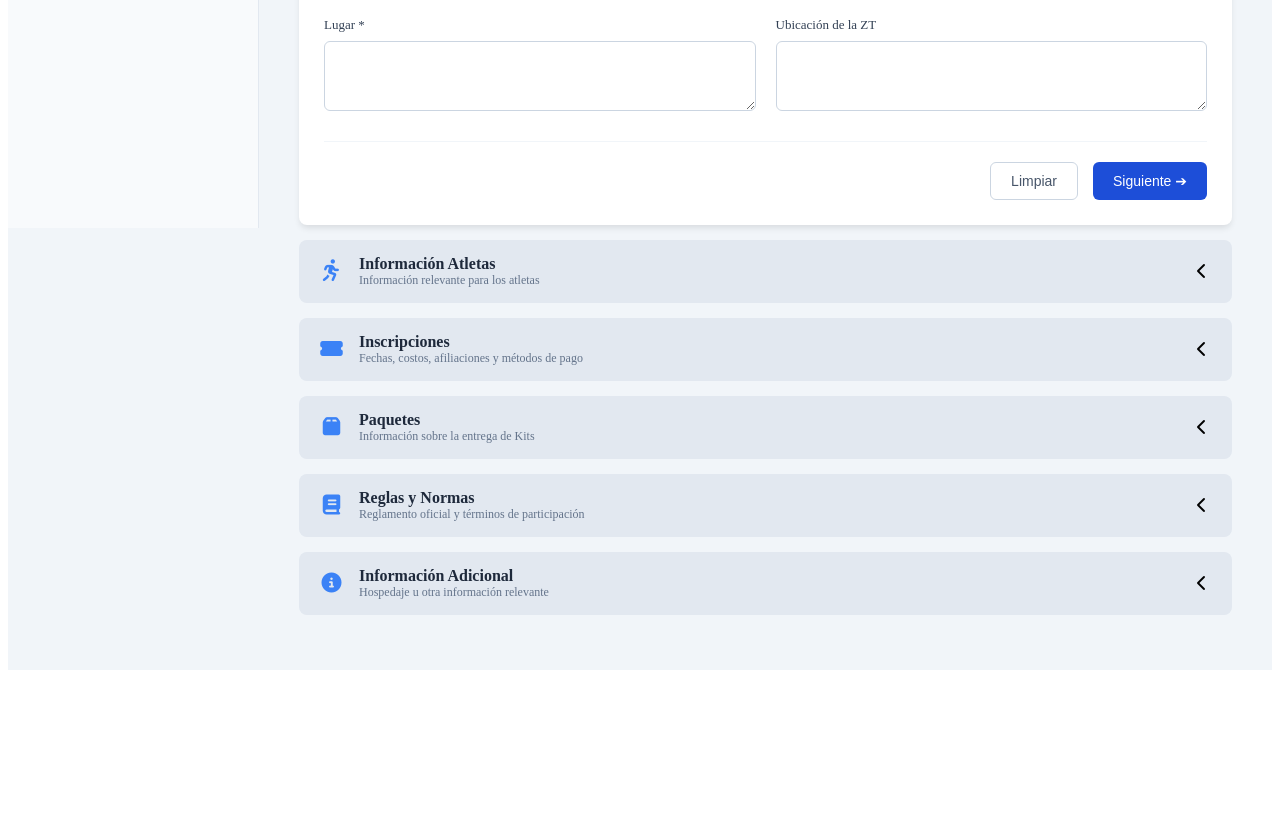
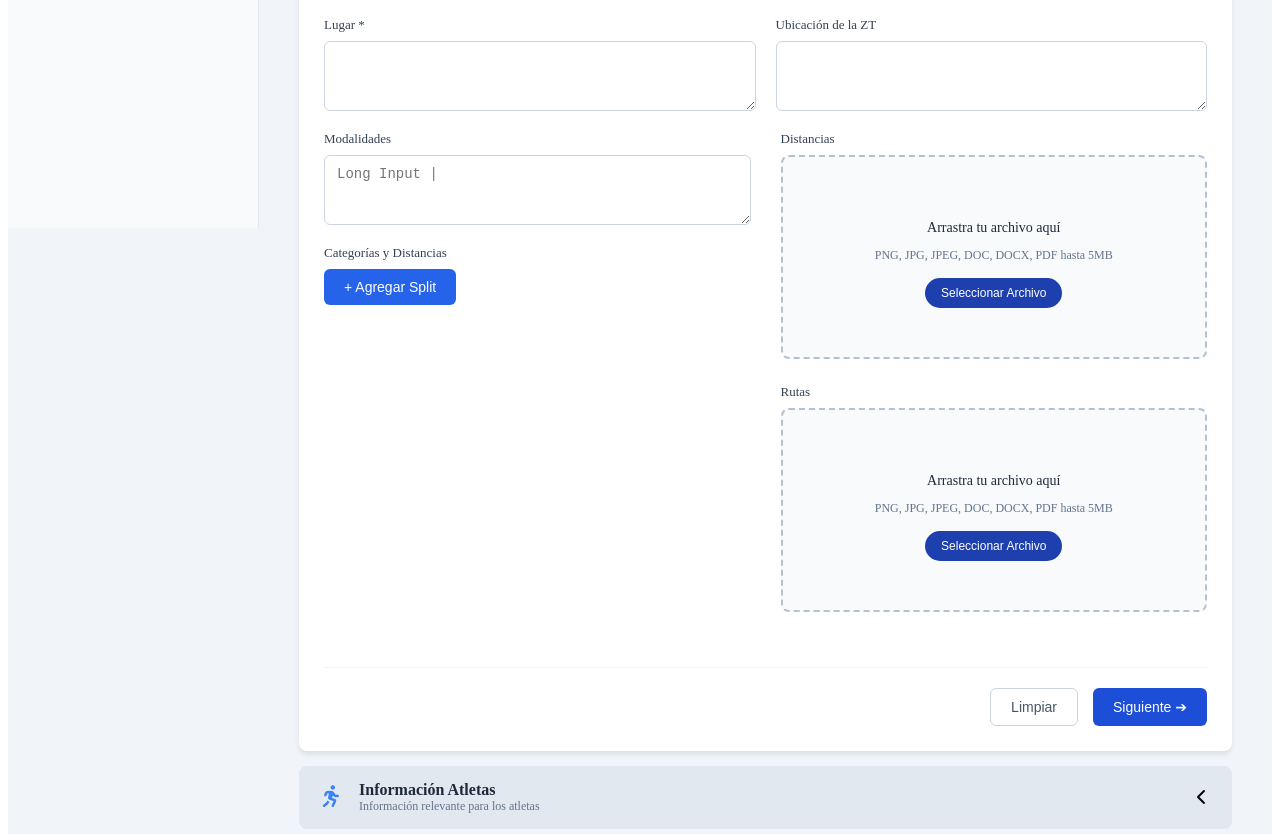
Before and after one commit to StedieRex/finisherGestor, an Angular app: page /nuevo-evento in a window 1280 px wide. Shown: the part 620-1454 px from the top of the page. Before the commit the page ends 1298 px from the top, so only its background shows below. Built offline with nearby package versions, Linux system fonts and the light colour scheme; data requests are answered from the project's data file.

Commit message:
correcciónes del formulario de la creacion de eventos

```diff
--- a/src/app/pages/nuevo-evento/nuevo-evento.html
+++ b/src/app/pages/nuevo-evento/nuevo-evento.html
@@ -86,6 +86,70 @@
               </div>
             </div>
 
+            <!-- Nuevo Bloque: Modalidades, Categorías, y Archivos -->
+            <div class="grid-2-cols align-top mb-3">
+
+              <!-- Columna Izquierda -->
+              <div class="left-column">
+                <div class="form-group mb-3">
+                  <label>Modalidades</label>
+                  <textarea formControlName="modalidades" class="form-control" rows="3" placeholder="Long Input |"></textarea>
+                </div>
+
+                <div class="form-group">
+                  <label>Categorías y Distancias</label>
+                  <div formArrayName="categoriasDistancias" class="nested-arrays-container">
+
+                    <!-- Iteración de SPLITS -->
+                    <div *ngFor="let split of splits.controls; let i = index" [formGroupName]="i" class="split-card">
+                      <div class="split-header">
+                        <span class="badge-split">SPLIT</span>
+                        <input type="text" formControlName="nombre" class="form-control dark-input" placeholder="Input |">
+                        <button type="button" class="btn-close-red" (click)="removeSplit(i)"><i class="fas fa-times"></i></button>
+                      </div>
+
+                      <div class="split-body" formArrayName="ramas">
+                        <!-- Iteración de RAMAS -->
+                        <div *ngFor="let rama of getRamas(i).controls; let j = index" [formGroupName]="j" class="rama-card">
+                          <div class="rama-header">
+                            <span class="badge-rama">RAMA</span>
+                            <input type="text" formControlName="nombre" class="form-control" placeholder="Input |">
+                            <button type="button" class="btn-close-red" (click)="removeRama(i, j)"><i class="fas fa-times"></i></button>
+                          </div>
+
+                          <div class="rama-body" formArrayName="categorias">
+                            <!-- Iteración de CATEGORÍAS -->
+                            <div *ngFor="let cat of getCategorias(i, j).controls; let k = index" [formGroupName]="k" class="categoria-card">
+                              <span class="badge-cat">CATEGORÍA</span>
+                              <input type="text" formControlName="nombre" class="form-control" placeholder="Input |">
+                              <button type="button" class="btn-close-red" (click)="removeCategoria(i, j, k)"><i class="fas fa-times"></i></button>
+                            </div>
+                            <button type="button" class="btn-add btn-sm" (click)="addCategoria(i, j)">+ Agregar Categoría</button>
+                          </div>
+                        </div>
+                        <button type="button" class="btn-add mb-2" (click)="addRama(i)">+ Agregar Rama</button>
+                      </div>
+                    </div>
+
+                    <button type="button" class="btn-add btn-lg" (click)="addSplit()">+ Agregar Split</button>
+                  </div>
+                </div>
+              </div>
+
+              <!-- Columna Derecha -->
+              <div class="right-column">
+                <div class="form-group mb-4">
+                  <label>Distancias</label>
+                  <app-drag-drop-upload formControlName="distanciasFile" label="Arrastra tu archivo aquí" hint="PNG, JPG, JPEG, DOC, DOCX, PDF hasta 5MB"></app-drag-drop-upload>
+                </div>
+                <div class="form-group mb-4">
+                  <label>Rutas</label>
+                  <app-drag-drop-upload formControlName="rutasFile" label="Arrastra tu archivo aquí" hint="PNG, JPG, JPEG, DOC, DOCX, PDF hasta 5MB"></app-drag-drop-upload>
+                </div>
+              </div>
+
+            </div>
+
             <div class="section-actions">
               <button type="button" class="btn btn-outline">Limpiar</button>
               <button type="button" class="btn btn-primary" (click)="cambiarSeccion('informacionAtletas')">Siguiente ➔</button>
--- a/src/app/pages/nuevo-evento/nuevo-evento.scss
+++ b/src/app/pages/nuevo-evento/nuevo-evento.scss
@@ -129,3 +129,113 @@
   margin-top: 30px;
   text-align: right;
 }
+
+// Alineación superior para el grid de 2 columnas
+.align-top {
+  align-items: flex-start;
+  gap: 30px;
+}
+.mb-4 { margin-bottom: 25px; }
+
+// --- Estilos para FormArrays Anidados ---
+.nested-arrays-container {
+  display: flex;
+  flex-direction: column;
+  gap: 15px;
+}
+
+// SPLIT (Azul oscuro)
+.split-card {
+  border: 1px solid #c2d1e0;
+  border-radius: 8px;
+  background-color: #f8fafc;
+  overflow: hidden;
+
+  .split-header {
+    background-color: #244199; // Azul del diseño
+    padding: 10px 15px;
+    display: flex;
+    align-items: center;
+    gap: 15px;
+
+    .badge-split { color: #f59e0b; font-weight: bold; font-size: 13px; }
+
+    .dark-input {
+      background: #1e3680;
+      border: 1px solid #192d6b;
+      color: white;
+      &::placeholder { color: #8ea4e6; }
+    }
+  }
+
+  .split-body {
+    padding: 15px;
+    display: flex;
+    flex-direction: column;
+    gap: 15px;
+  }
+}
+
+// RAMA (Blanco)
+.rama-card {
+  background: white;
+  border: 1px solid #cbd5e1;
+  border-radius: 6px;
+  padding: 15px;
+
+  .rama-header {
+    display: flex;
+    align-items: center;
+    gap: 15px;
+    margin-bottom: 15px;
+
+    .badge-rama { color: #3b82f6; font-weight: bold; font-size: 13px; }
+  }
+
+  .rama-body {
+    border-top: 1px solid #e2e8f0;
+    padding-top: 15px;
+    display: flex;
+    flex-direction: column;
+    gap: 10px;
+  }
+}
+
+// CATEGORÍA (Inputs anidados)
+.categoria-card {
+  display: flex;
+  align-items: center;
+  gap: 15px;
+  padding: 8px 12px;
+  border: 1px solid #e2e8f0;
+  border-radius: 6px;
+
+  .badge-cat { color: #475569; font-weight: bold; font-size: 12px; }
+}
+
+// --- Botones de acción anidados ---
+.btn-close-red {
+  background: none;
+  border: none;
+  color: #ef4444; // Rojo intenso
+  font-size: 20px;
+  cursor: pointer;
+  transition: transform 0.2s;
+  &:hover { transform: scale(1.1); color: #dc2626; }
+}
+
+.btn-add {
+  background: #2563eb;
+  color: white;
+  border: none;
+  border-radius: 6px;
+  padding: 8px 16px;
+  font-size: 13px;
+  cursor: pointer;
+  align-self: flex-start;
+  transition: background 0.2s;
+
+  &:hover { background: #1d4ed8; }
+  &.btn-sm { font-size: 12px; padding: 6px 12px; }
+  &.btn-lg { font-size: 14px; padding: 10px 20px; }
+}
--- a/src/app/pages/nuevo-evento/nuevo-evento.ts
+++ b/src/app/pages/nuevo-evento/nuevo-evento.ts
@@ -1,6 +1,6 @@
 import { Component, OnInit } from '@angular/core';
 import { CommonModule } from '@angular/common';
-import { FormBuilder, FormGroup, ReactiveFormsModule, Validators } from '@angular/forms';
+import { FormBuilder, FormGroup, FormArray, ReactiveFormsModule, Validators } from '@angular/forms';
 import { SidebarComponent } from '../../components/sidebar/sidebar';
 import { DragDropUploadComponent } from '../../components/drag-drop-upload/drag-drop-upload';
 import { EventoService } from '../../services/evento.service'; // Asegúrate de tener la ruta correcta
@@ -42,6 +42,66 @@ export class NuevoEventoComponent implements OnInit {
     });
   }
 
+  // --- GETTERS PARA LOS FORMARRAYS ---
+  get splits(): FormArray {
+    return this.eventoForm.get('datosGenerales.categoriasDistancias') as FormArray;
+  }
+
+  getRamas(splitIndex: number): FormArray {
+    return this.splits.at(splitIndex).get('ramas') as FormArray;
+  }
+
+  getCategorias(splitIndex: number, ramaIndex: number): FormArray {
+    return this.getRamas(splitIndex).at(ramaIndex).get('categorias') as FormArray;
+  }
+
+  // --- MÉTODOS PARA AGREGAR/ELIMINAR SPLITS ---
+  nuevoSplit(): FormGroup {
+    return this.fb.group({
+      nombre: ['', Validators.required],
+      ramas: this.fb.array([])
+    });
+  }
+
+  addSplit() {
+    this.splits.push(this.nuevoSplit());
+  }
+
+  removeSplit(index: number) {
+    this.splits.removeAt(index);
+  }
+
+  // --- MÉTODOS PARA AGREGAR/ELIMINAR RAMAS ---
+  nuevaRama(): FormGroup {
+    return this.fb.group({
+      nombre: ['', Validators.required],
+      categorias: this.fb.array([])
+    });
+  }
+
+  addRama(splitIndex: number) {
+    this.getRamas(splitIndex).push(this.nuevaRama());
+  }
+
+  removeRama(splitIndex: number, ramaIndex: number) {
+    this.getRamas(splitIndex).removeAt(ramaIndex);
+  }
+
+  // --- MÉTODOS PARA AGREGAR/ELIMINAR CATEGORÍAS ---
+  nuevaCategoria(): FormGroup {
+    return this.fb.group({
+      nombre: ['', Validators.required]
+    });
+  }
+
+  addCategoria(splitIndex: number, ramaIndex: number) {
+    this.getCategorias(splitIndex, ramaIndex).push(this.nuevaCategoria());
+  }
+
+  removeCategoria(splitIndex: number, ramaIndex: number, categoriaIndex: number) {
+    this.getCategorias(splitIndex, ramaIndex).removeAt(categoriaIndex);
+  }
+
   inicializarFormulario() {
     this.eventoForm = this.fb.group({
       datosGenerales: this.fb.group({
@@ -56,6 +116,7 @@ export class NuevoEventoComponent implements OnInit {
         lugar: ['', Validators.required],
         ubicacionZt: [''],
         modalidades: [''],
+        categoriasDistancias: this.fb.array([]),
         distanciasFile: [null],
         rutasFile: [null],
         premiacion: [''],
```
